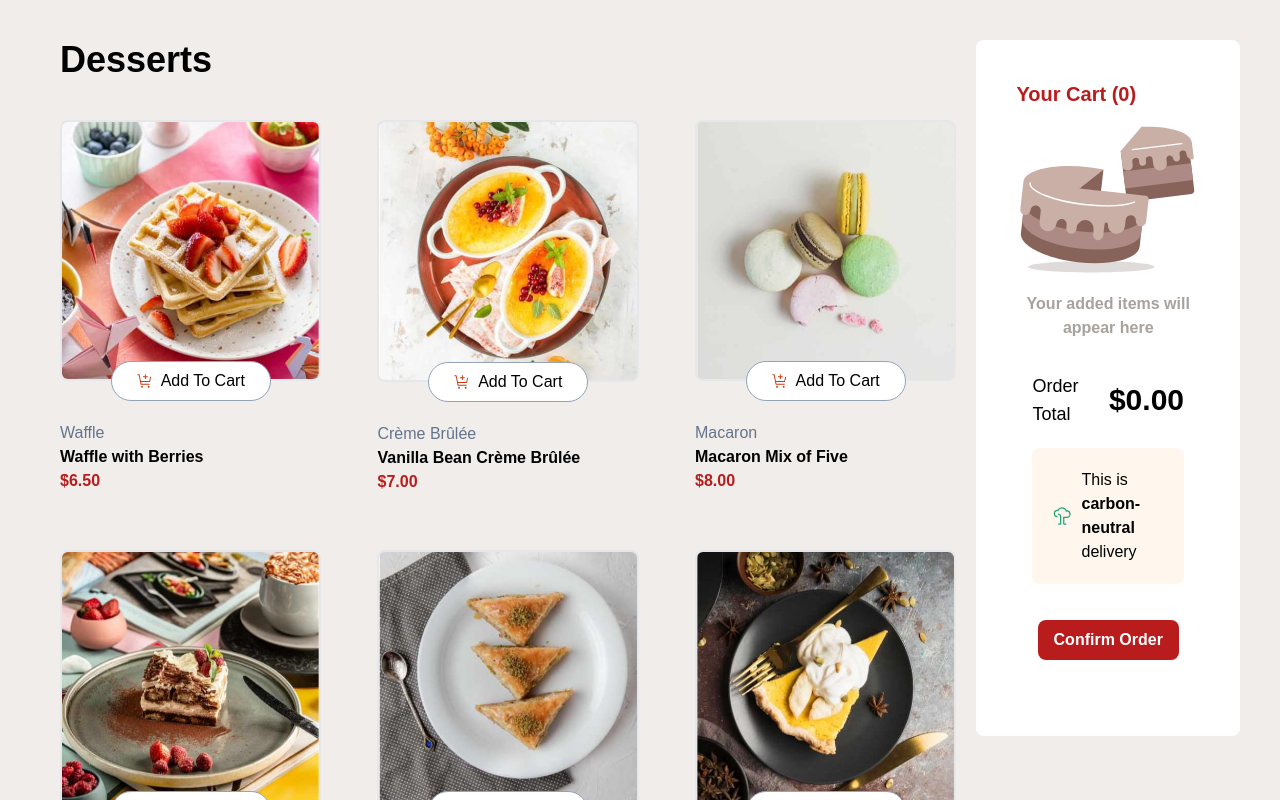
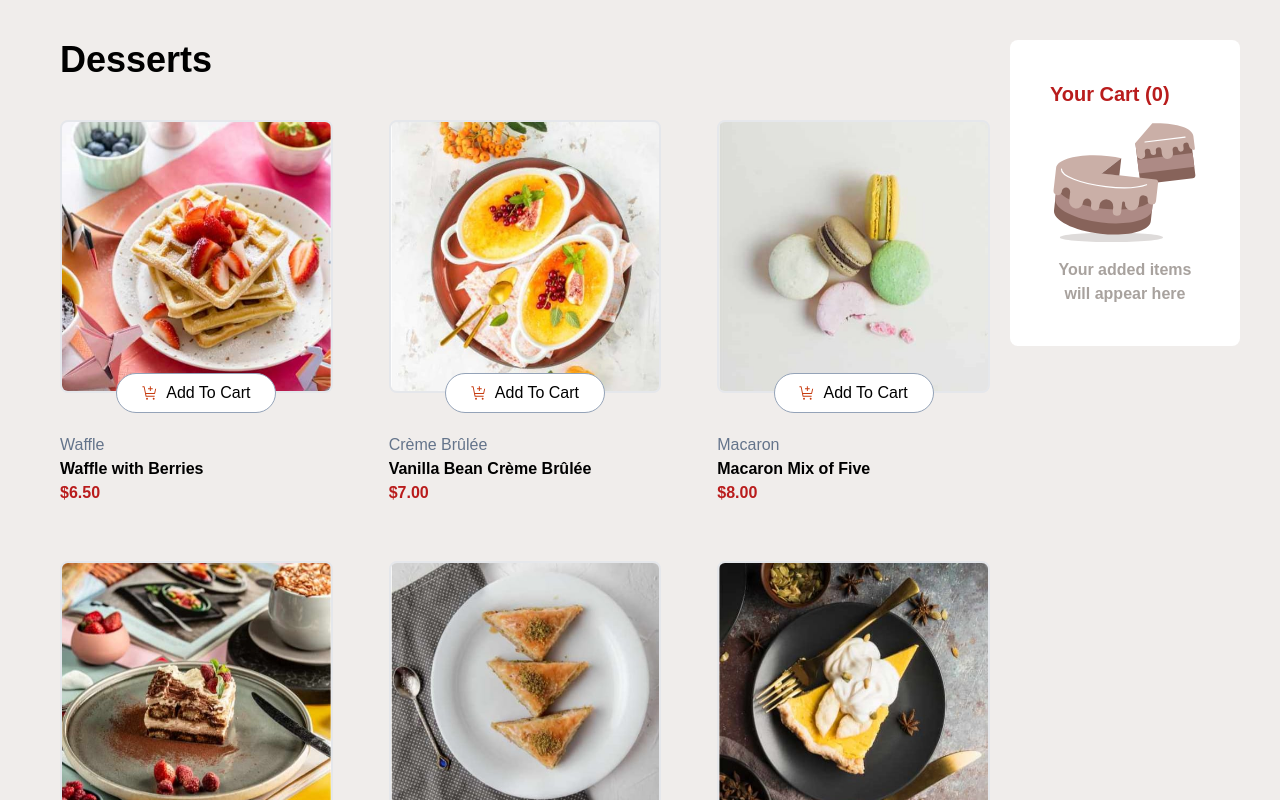
Before and after one commit to KamCoder5/restaurant-product-list, a Next.js app: page / in a window 1280 px wide. Shown: the top 800 px of the page. Built offline with nearby package versions, Linux system fonts and the light colour scheme.

Commit message:
added empty-cart logic

```diff
--- a/src/app/components/SummaryCard.tsx
+++ b/src/app/components/SummaryCard.tsx
@@ -25,6 +25,8 @@ export const SummaryCard: React.FC<SummaryCardProps> = ({
       <div className="text-red-700 text-xl font-extrabold">
         Your Cart ({totalItemsInCart})
       </div>
+      {productsInCart.length == 0 && (
+        <div>
           <Image
             className="m-auto"
             src={emptyCart}
@@ -35,7 +37,9 @@ export const SummaryCard: React.FC<SummaryCardProps> = ({
           <p className="text-center font-extrabold text-stone-400">
             Your added items will appear here
           </p>
-      {/* cart items */}
+        </div>
+      )}
+      {productsInCart.length > 0 && (
         <div className="bg-white p-4 rounded-lg mt-8 lg:mt-0 lg:sticky lg:top-4">
           {productsInCart.map(({ name, price, quantity }) => (
             <SummaryCardItem
@@ -76,6 +80,7 @@ export const SummaryCard: React.FC<SummaryCardProps> = ({
             </button>
           </div>
         </div>
+      )}
     </div>
   );
 };
```
Lines whose indentation alone changed are shown as unchanged.
